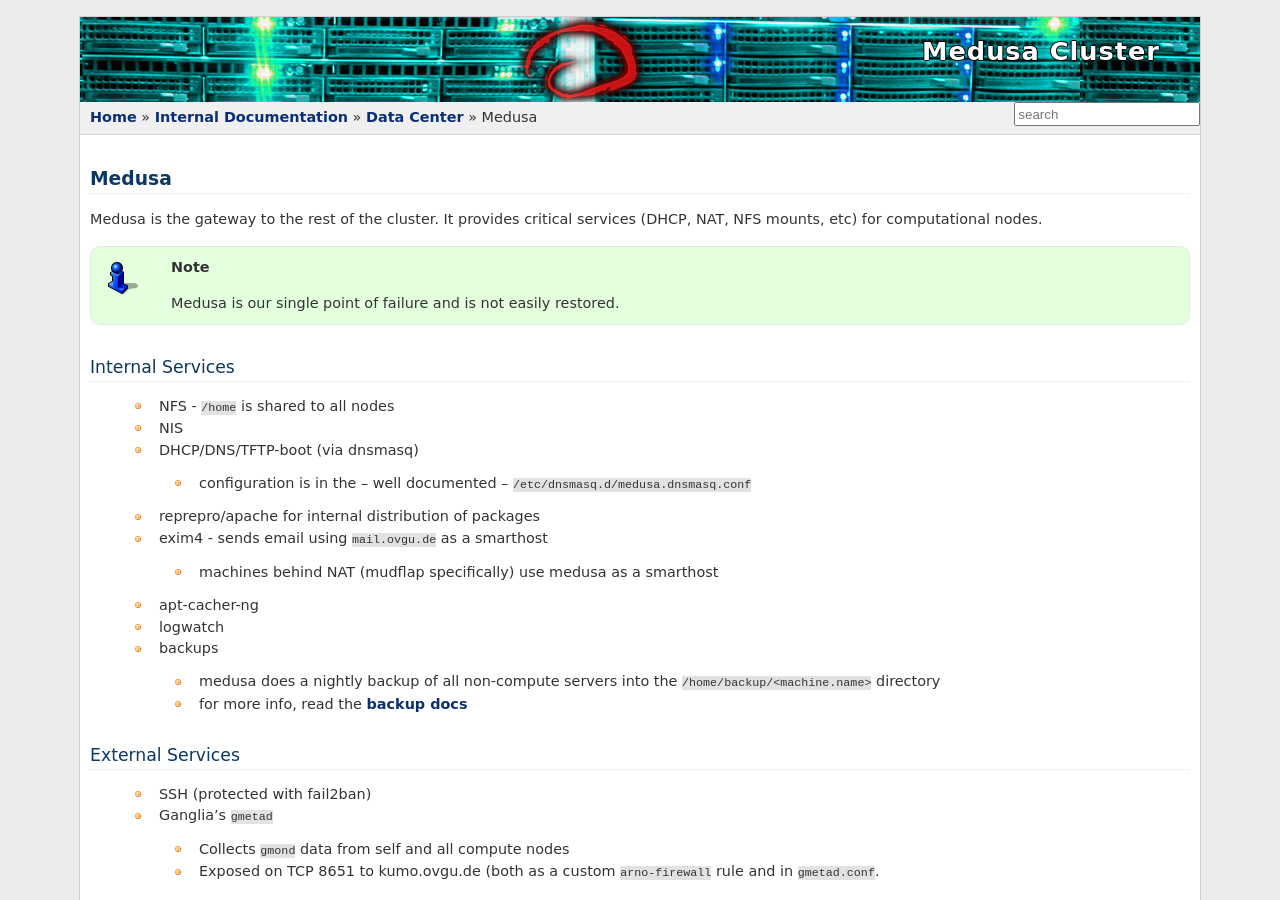
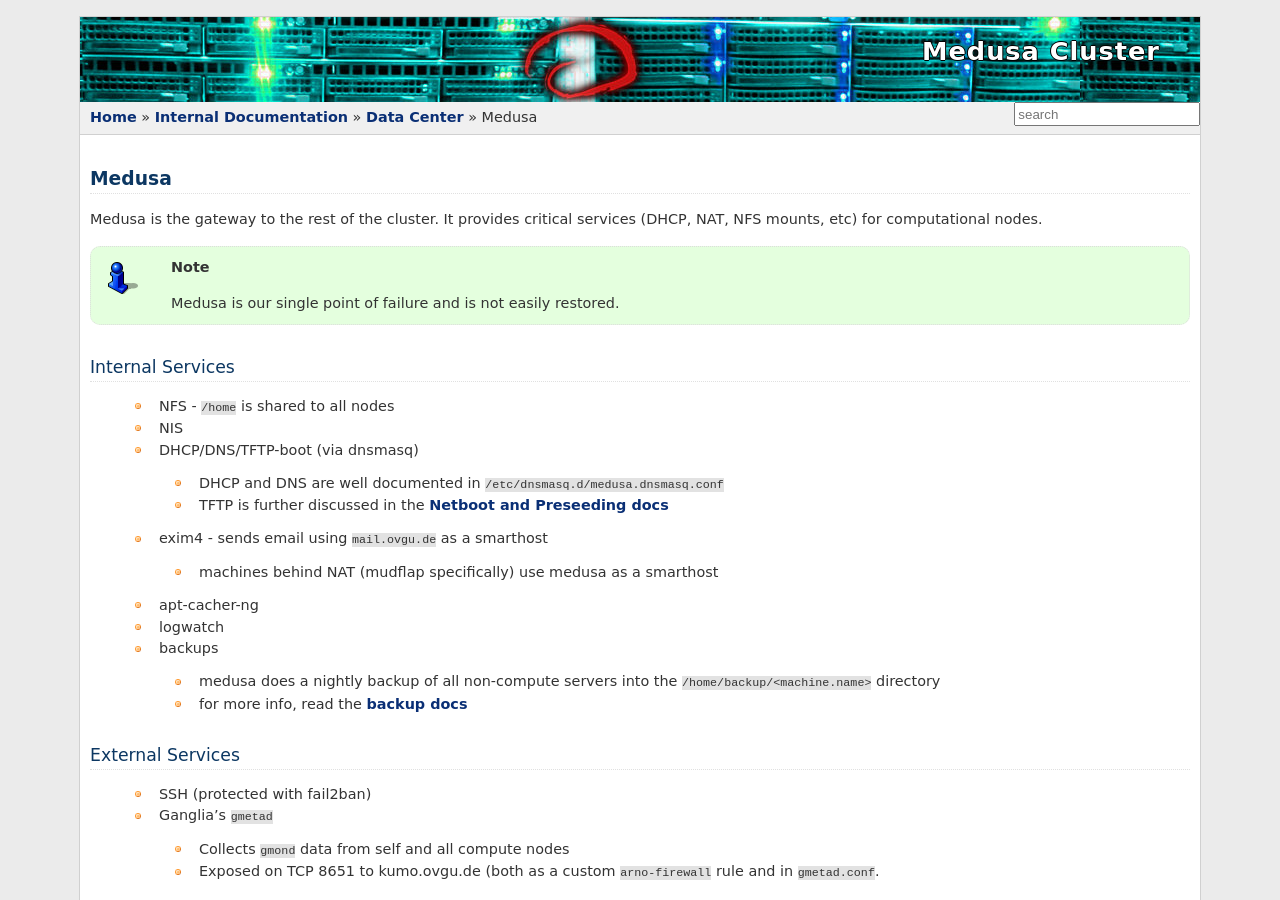
Before and after one commit to psychoinformatics-de/ipsy-docs, a Sphinx documentation site: the page built from source/internal/data_center/medusa.rst, in a window 1280 px wide and 900 px high. Built offline with Sphinx 7.4.7, drawn with Linux system fonts in a browser that asks for light colours; formulas are drawn with MathJax 3.

Commit message:
Add documentation about preseeding and TFTP.

```diff
--- a/source/internal/data_center/medusa.rst
+++ b/source/internal/data_center/medusa.rst
@@ -16,9 +16,9 @@ Internal Services
  * NIS
  * DHCP/DNS/TFTP-boot (via dnsmasq)
 
-  - configuration is in the -- well documented -- ``/etc/dnsmasq.d/medusa.dnsmasq.conf``
+  - DHCP and DNS are well documented in ``/etc/dnsmasq.d/medusa.dnsmasq.conf``
+  - TFTP is further discussed in the `Netboot and Preseeding docs <../preseeding>`_
 
- * reprepro/apache for internal distribution of packages
  * exim4 - sends email using ``mail.ovgu.de`` as a smarthost
 
   - machines behind NAT (mudflap specifically) use medusa as a smarthost
```
Also changed, not shown: source/internal/preseeding.rst (added, +41 -0 lines).
